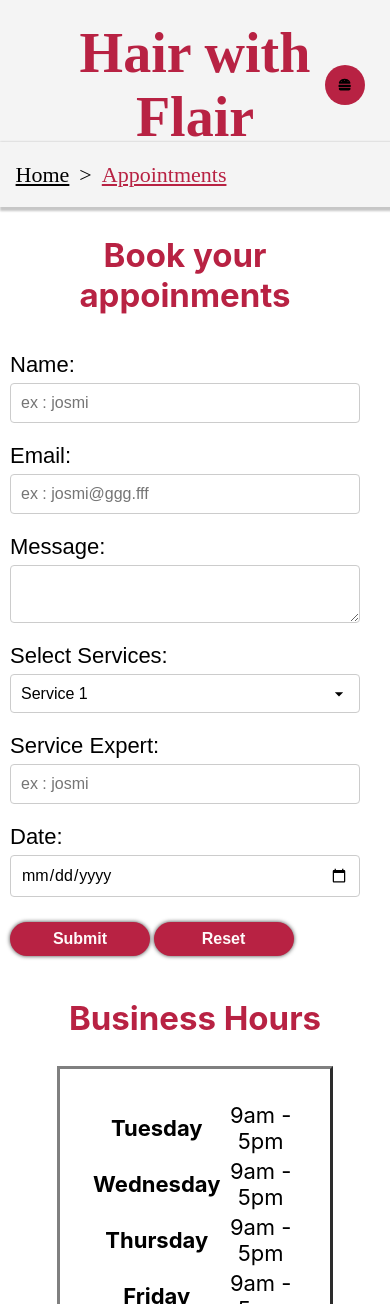
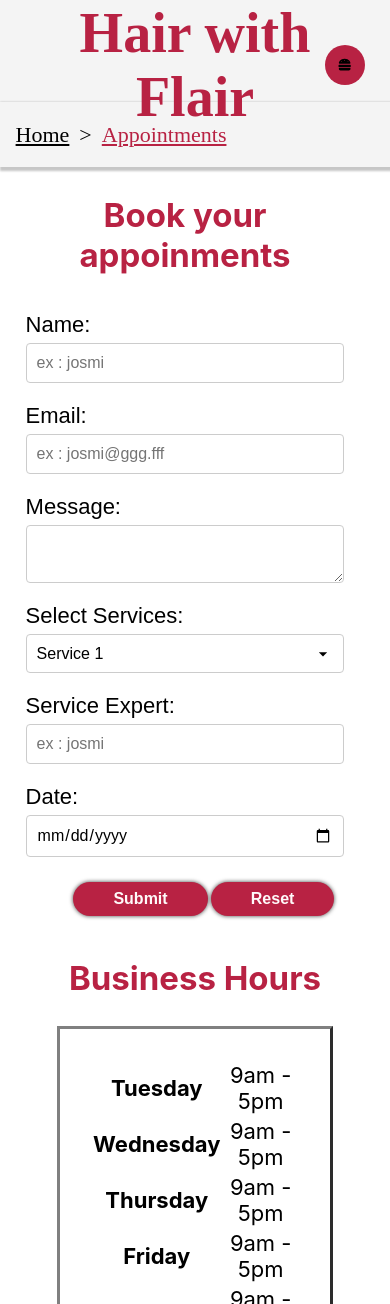
Before and after one commit to JosmiJose14/Capstone-Example-Site, a React (Create React App) app in the folder hair-with-flair/: page /Appointments in a window 390 px wide. Shown: the top 1304 px of the page. Built offline with nearby package versions, Linux system fonts and the light colour scheme.

Commit message:
Add responsive design

```diff
--- a/hair-with-flair/src/App.css
+++ b/hair-with-flair/src/App.css
@@ -13,7 +13,7 @@ h1 {
 }
 
 .navigation {
-  height: 60px;
+  height: 70px;
   width: 100%;
   display: flex;
   align-items: center;
@@ -303,8 +303,8 @@ ol li {
 }
 
 .appointmentFrm {
-  flex: 1;
   margin-right: 20px; /* Add some margin between the columns */
+  width:50%;
 }
 
 .companyDetails {
@@ -393,10 +393,10 @@ a {
     display: block;
   }
 
-  .navigation-menu ul {
-    display: none;
+
+  .navigation {
+   height: 20px;
   }
-
   .navigation-menu ul {
     position: absolute;
     left: 0;
@@ -464,10 +464,9 @@ a {
     display: grid;
     text-align: center;
     font-size: 22px !important;
-  }
-
+  }image.png
   .btnForm {
-    width: 40% !important;
+    width: 48% !important;
   }
 
   .btnService {
@@ -504,4 +503,8 @@ a {
 
     width: 100%;
   }
+  .divButtons {
+  margin-left: 15%;
 }
+
+}
--- a/hair-with-flair/src/pages/Appointments.js
+++ b/hair-with-flair/src/pages/Appointments.js
@@ -3,7 +3,7 @@ import React, { useState } from 'react';
 export default function Appointments() {
   return (
     <div id="container" className='clsAppointments' >
-      <div className='appointmentFrm'>
+      <div className='appointmentFrm sidepadding'>
         <h2 className='headColor' style={{ textAlign: 'center' }}>Book your appoinments</h2>
         <form className="frmClass">
           <label>
--- a/hair-with-flair/src/pages/Navbar.js
+++ b/hair-with-flair/src/pages/Navbar.js
@@ -34,7 +34,7 @@ export default function Navbar() {
 
       </nav>
       <div id="brdCrumb" className='sidepadding'>
-        <Link isActive="false" to="/Home" className={!location.pathname.startsWith("/Home") ? "breadcrumb-not-active" : "breadcrumb-hide"}>Home</Link>
+        <Link isActive='false' to="/Home" className={!location.pathname.startsWith("/Home") ? "breadcrumb-not-active" : "breadcrumb-hide"}>Home</Link>
         <span className={location.pathname === "/Service" ? "breadcrumb-arrow" : "breadcrumb-arrow-hide"}>&gt;</span>
         <Link to="/Service" className={location.pathname === "/Service" ? "breadcrumb-active" : "breadcrumb-hide"}>Services</Link>
         <span className={location.pathname === "/Appointments" ? "breadcrumb-arrow" : "breadcrumb-arrow-hide"}>&gt;</span>
--- a/hair-with-flair/src/pages/Service.js
+++ b/hair-with-flair/src/pages/Service.js
@@ -26,25 +26,25 @@ export default function Service() {
       </div>
 
       <div className="service-container sidepadding">
-        <div class="service-section">
+        <div className="service-section">
           <h3 className="headColor">Hair Examination and Remedies</h3>
           <p title="Book our service for detailed examination">This service include importance of determining hair type and maintaining hair health, common hair problems and their treatments, product selection tips, and the benefits of consulting a professional. It emphasizes the need for personalized care and attention to maintain healthy, beautiful hair.</p>
           <p><b>Hourly Rate:</b> $75 (+ plus product fee)</p>
           <Link type="button" id="buttons" className="btnService" style={{ textDecoration: "none" }} to="/Appointments" >Book an appointment</Link>
         </div>
-        <div class="service-section">
+        <div className="service-section">
           <h3 className="headColor">Gender-free haircuts</h3>
           <p title="Book our service for detailed examination">Our hair stylists  also offer consultations to help clients choose a gender-free haircut that best suits their needs and preferences.  Our environment welcome individuals to express themselves through their hair.</p>
           <p><b>Hourly Rate:</b> $100 (+ plus product fee)</p>
           <Link type="button" id="buttons" className="btnService" style={{ textDecoration: "none" }} to="/Appointments" >Book an appointment</Link>
         </div>
-        <div class="service-section">
+        <div className="service-section">
           <h3 className="headColor">Hair Treatments</h3>
           <p title="Book our service for detailed examination">The hair treatments are based on deep conditioning and scalp treatments. Deep conditioning treatments aim to nourish and hydrate damaged hair, using a mask or conditioning treatment left on for a period before washing out. Scalp treatments, on the other hand, target the scalp to promote healthy hair growth, using techniques such as a scalp massage or application of a scalp treatment product.</p>
           <p><b>Hourly Rate:</b> $125 (+ plus product fee)</p>
           <Link type="button" id="buttons" className="btnService" style={{ textDecoration: "none" }} to="/Appointments" >Book an appointment</Link>
         </div>
-        <div class="service-section">
+        <div className="service-section">
           <h3 className="headColor">Transform my feel</h3>
           <p title="Book our service for detailed examination">We offer a variety of services to help clients achieve their desired hair look. Keratin treatments can smooth and straighten hair while reducing frizz and increasing shine, while hair extensions can add length or volume. Hair coloring services range from basic highlights and lowlights to more complex techniques like balayage or ombre. Perms use chemicals to create curls or waves in naturally straight or fine hair. Hair smoothing treatments can reduce frizz and manageability without fully straightening the hair.</p>
           <p><b>Hourly Rate:</b> $80 (+ plus product fee)</p>
```
